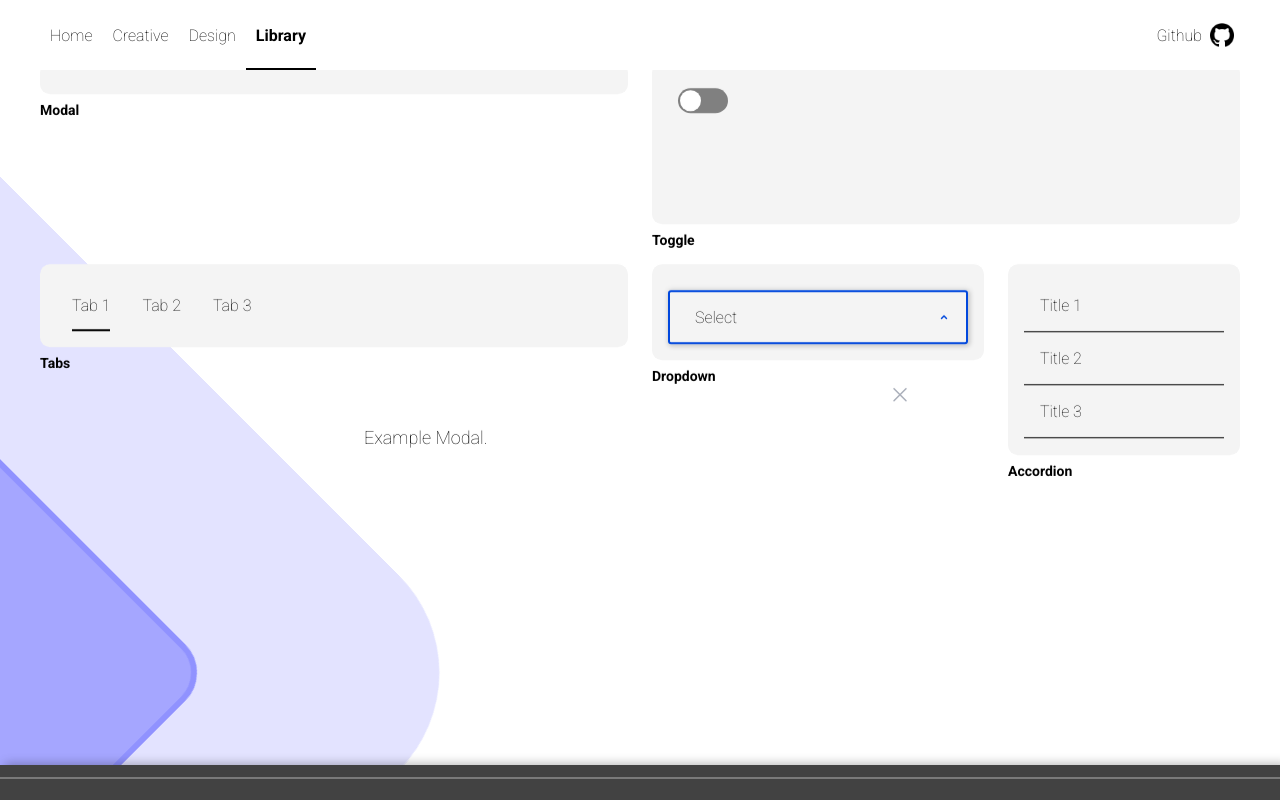
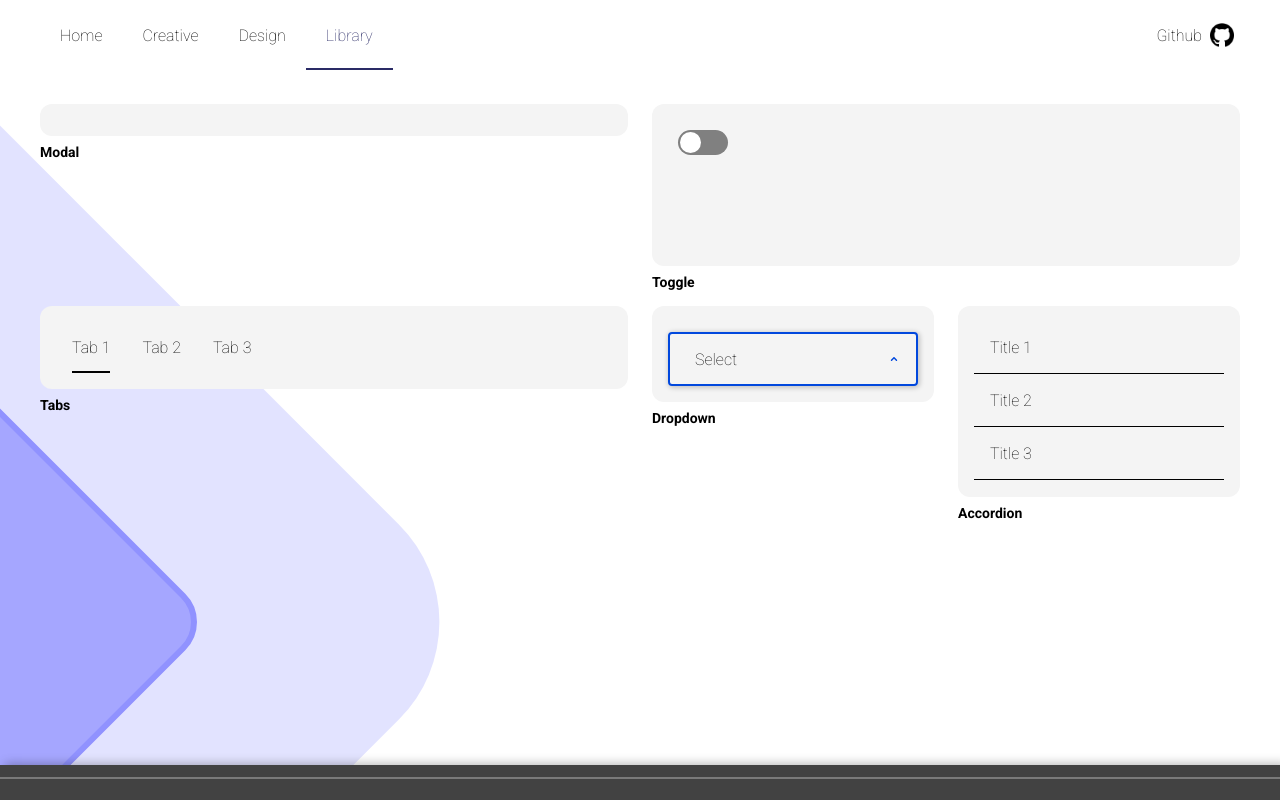
Before and after one commit to the-captain-america/Portfolio-v2, a React (Create React App) app: page /library in a window 1280 px wide. Shown: the top 800 px of the page. Built offline with nearby package versions, Linux system fonts and the light colour scheme.

Commit message:
update styles dropdown and navbar

```diff
--- a/src/common/Content/Content.js
+++ b/src/common/Content/Content.js
@@ -32,25 +32,21 @@ const ContentContainer = styled.div`
     transform: translateX(100%) rotate(45deg);
     box-shadow: 0 0 0 200px rgb(208 209 255);
     transition: all 0.4s ease-in-out;
+    display: none;
   }
   ${media.sm`
   .square {
     left: -50%;
+    display: block;
     transform: translateX(50%) rotate(45deg);
   }
   `};
 `
 
 const Content = ({ children }) => {
-  const parallax = useParallax({
-    speed: -60,
-  })
-  const parallaxSquare = useParallax({
-    speed: -10,
-  })
   return (
-    <ContentContainer ref={parallax.ref} className="content">
-      <div ref={parallaxSquare.ref}>
+    <ContentContainer className="content">
+      <div>
         <div className="square" />
       </div>
       {children}
--- a/src/common/Dropdown/Dropdown.js
+++ b/src/common/Dropdown/Dropdown.js
@@ -17,7 +17,7 @@ const mrFn = ({ mr }) =>
 const Wrapper = styled.div`
   position: relative;
   max-width: 360px;
-  min-width: 300px;
+  min-width: 250px;
   width: 100%;
   ${mtFn};
 
@@ -57,7 +57,7 @@ const Header = styled.div`
   user-select: none;
   box-shadow: 1px 1px 5px 1px rgba(0, 0, 0, 0.2);
   transition: all 0.3s ease-in-out;
-  border-radius: 3px;
+  border-radius: 4px;
   position: relative;
   &:hover {
     border: 2px solid #6583c3;
@@ -78,6 +78,7 @@ const Header = styled.div`
   ${(props) =>
     props.isActive &&
     css`
+      border-radius: 4px 4px 0 0;
       svg {
         transform: rotate(180deg);
       }
@@ -97,7 +98,8 @@ const Group = styled.ul`
   display: none;
   max-height: 280px;
   overflow-y: auto;
-  box-shadow: 1px 1px 5px 1px rgba(0, 0, 0, 0.2);
+  border-radius: 0 0 8px 8px;
+  box-shadow: 0px 1px 2px 1px rgba(0, 0, 0, 0.1);
   ${(props) =>
     props.isActive &&
     css`
@@ -111,7 +113,7 @@ const List = styled.li`
   user-select: none;
   margin: 0;
   width: 100%;
-  padding: 25px;
+  padding: 22px;
   display: flex;
   align-items: center;
   cursor: pointer;
--- a/src/common/NavBar/NavBar.js
+++ b/src/common/NavBar/NavBar.js
@@ -36,6 +36,18 @@ const Container = styled.div`
   position: fixed;
   top: 0;
   z-index: 9999;
+  background: transparent;
+  ${media.sm`
+    background: white;
+  `};
+  ${(props) =>
+    props.isActive &&
+    css`
+      background: white;
+      ${media.sm`
+      height: 100vh;
+      `};
+    `};
   button.github-mobile {
     border: none;
     cursor: pointer;
@@ -66,7 +78,7 @@ const Container = styled.div`
     }
     ${media.xs`
         display: none;
-      `}
+      `};
   }
   button.github-desktop {
     background: none;
@@ -85,6 +97,7 @@ const Container = styled.div`
     transition: all 0.3s ease-in-out;
 
     span {
+      transition: all 0.3s ease-in-out;
       font-size: 16px;
       margin-right: 8px;
       line-height: 21px;
@@ -99,11 +112,11 @@ const Container = styled.div`
   }
   button.menu {
     position: absolute;
-    width: 42px;
+    width: 48px;
     cursor: pointer;
-    height: 42px;
-    top: 12px;
-    right: 10px;
+    height: 48px;
+    top: 8px;
+    right: 8px;
     display: flex;
     background: white;
     align-items: center;
@@ -134,6 +147,10 @@ const ListItem = styled.li`
   animation-duration: 0.6s;
   animation-fill-mode: both;
   animation-timing-function: ease-in-out;
+  transition: all 0.3s ease-in-out;
+  span {
+    transition: all 0.3s ease-in-out;
+  }
   &:hover {
     &:after {
       content: '';
@@ -162,23 +179,24 @@ const ListItem = styled.li`
   &.active {
     &:hover {
       span {
-        color: black;
+        color: #2a2b66;
       }
     }
     span {
-      font-weight: 600;
+      color: #2a2b66;
+      font-weight: 100;
       font-size: 16px;
     }
   }
   ${media.xs`
-    padding: 0px 10px 0px 10px;
+    padding: 0px 20px;
     width: unset;
     transform: translateX(0px);
     height: 100%;
     &.active {
       &:after {
         content: '';
-        background: black;
+        background: #2a2b66;
         width: 100%;
         height: 2px;
         position: absolute;
@@ -265,7 +283,7 @@ const NavBar = ({ routes }) => {
           <img src={require('./github.png')} />
         </button>
         <button className="menu" onClick={() => setIsActive(!isActive)}>
-          <Icon name={isActive ? 'CLOSE' : 'MENU'} stroke="black" size={20} />
+          <Icon name={isActive ? 'CLOSE' : 'MENU'} stroke="black" size={26} />
         </button>
       </Grid>
     </Container>
--- a/src/components/Library/Library.js
+++ b/src/components/Library/Library.js
@@ -21,7 +21,7 @@ const CardContainer = styled.div`
 
 const CardGroup = styled.div`
   background: #f4f4f4;
-  border-radius: 10px;
+  border-radius: 12px;
   padding: 16px;
 `
 
@@ -66,7 +66,7 @@ const Library = () => {
     <Row>
       <Col xs={12} sm={6}>
         <Card title="Modal">
-          <Modal active={true}>Example Modal.</Modal>
+          <Modal active={false}>Example Modal.</Modal>
         </Card>
       </Col>
       <Col xs={12} sm={6}>
--- a/src/components/Toaster/Toaster.js
+++ b/src/components/Toaster/Toaster.js
@@ -331,10 +331,6 @@ const CabelCordContainer = styled.div`
 const ToasterApp = () => {
   const [isActive, setIsActive] = useState(false)
 
-  useEffect(() => {
-    document.body.style.backgroundColor = '#d5ceb4'
-  })
-
   return (
     <Container className="main-container">
       <ToasterContainer className="toaster-container">
```
